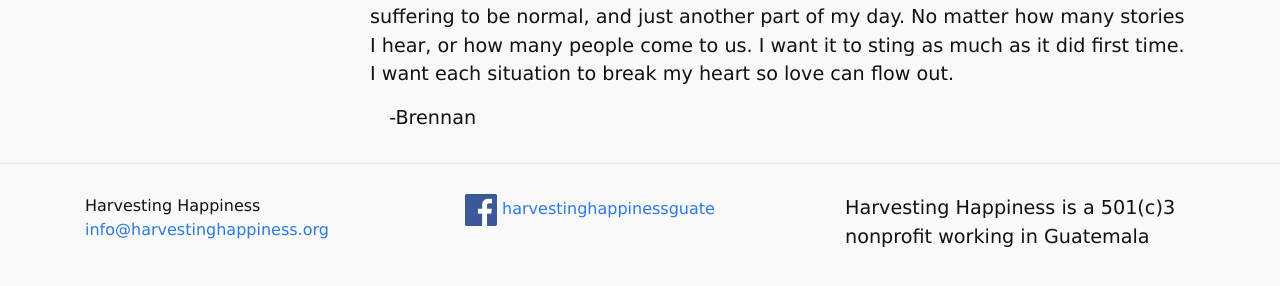
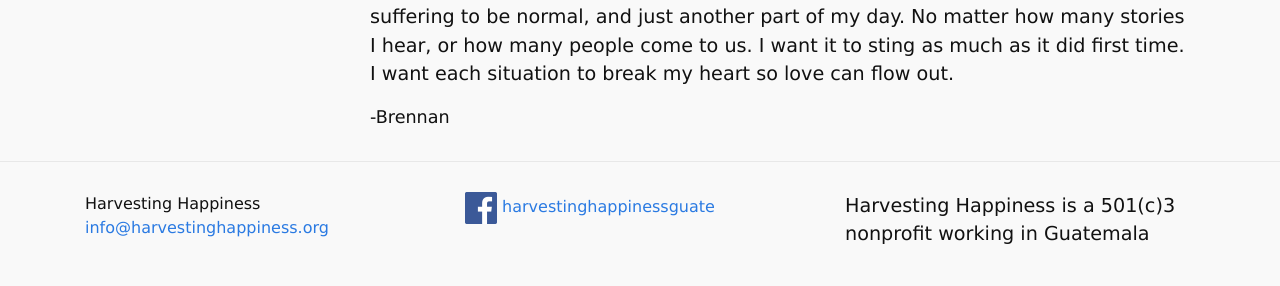
Before and after one commit to harvestinghappiness/harvestinghappiness.github.io, a Jekyll site: the page built from _posts/2015-11-25-The-String-of-Life.md, in a window 1280 px wide and 978 px high. Shown: the part 666-952 px from the top of the window. Built offline with Jekyll 4.4.1, drawn with Linux system fonts in a browser that asks for light colours.

Commit message:
Update 2015-11-25-The-String-of-Life.md

```diff
--- a/_posts/2015-11-25-The-String-of-Life.md
+++ b/_posts/2015-11-25-The-String-of-Life.md
@@ -25,4 +25,4 @@
 part of my day. No matter how many stories I hear, or how many people come to us. I want it to sting as
 much as it did first time. I want each situation to break my heart so love can flow out.
 
--Brennan
+<p class="meta">-Brennan</p>
```
